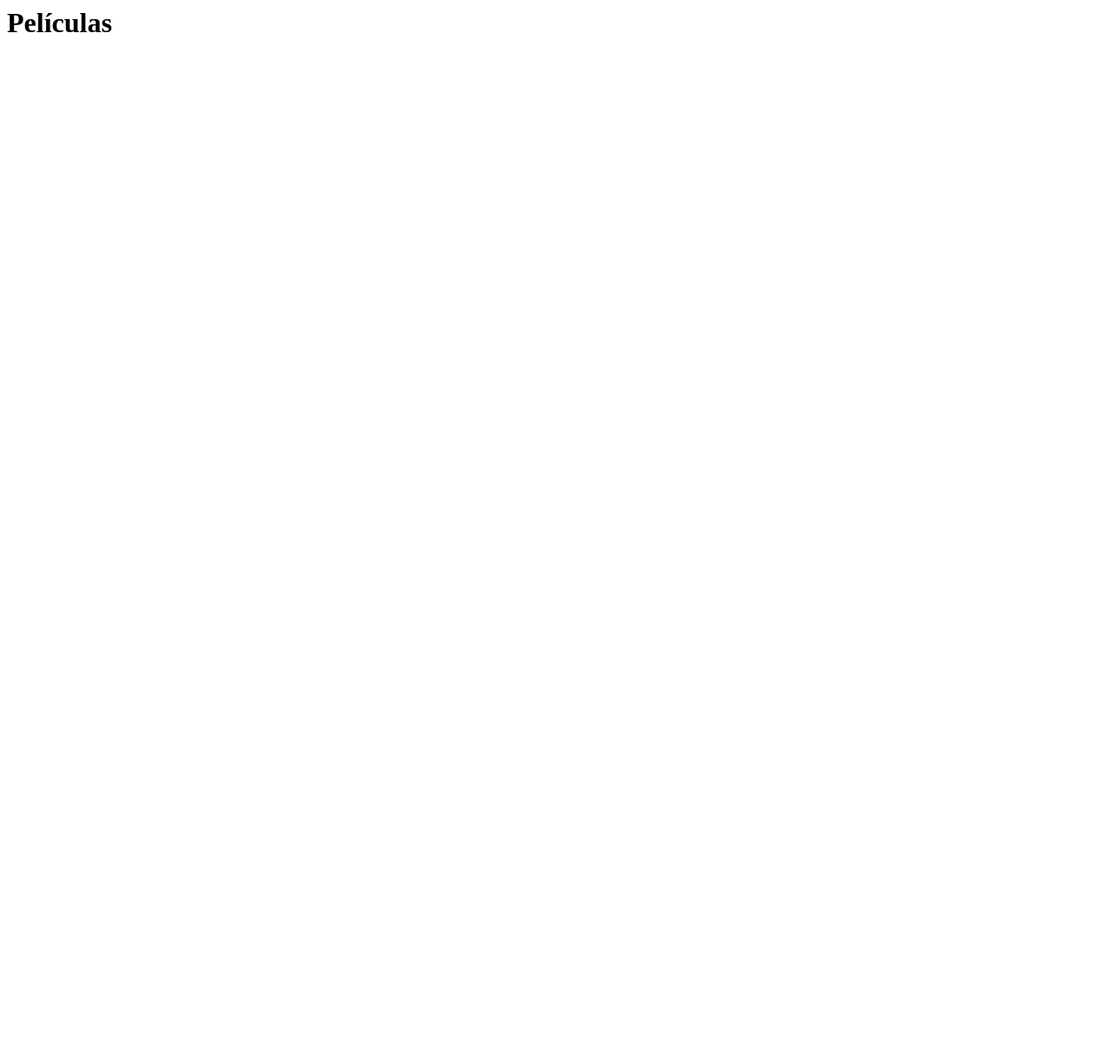
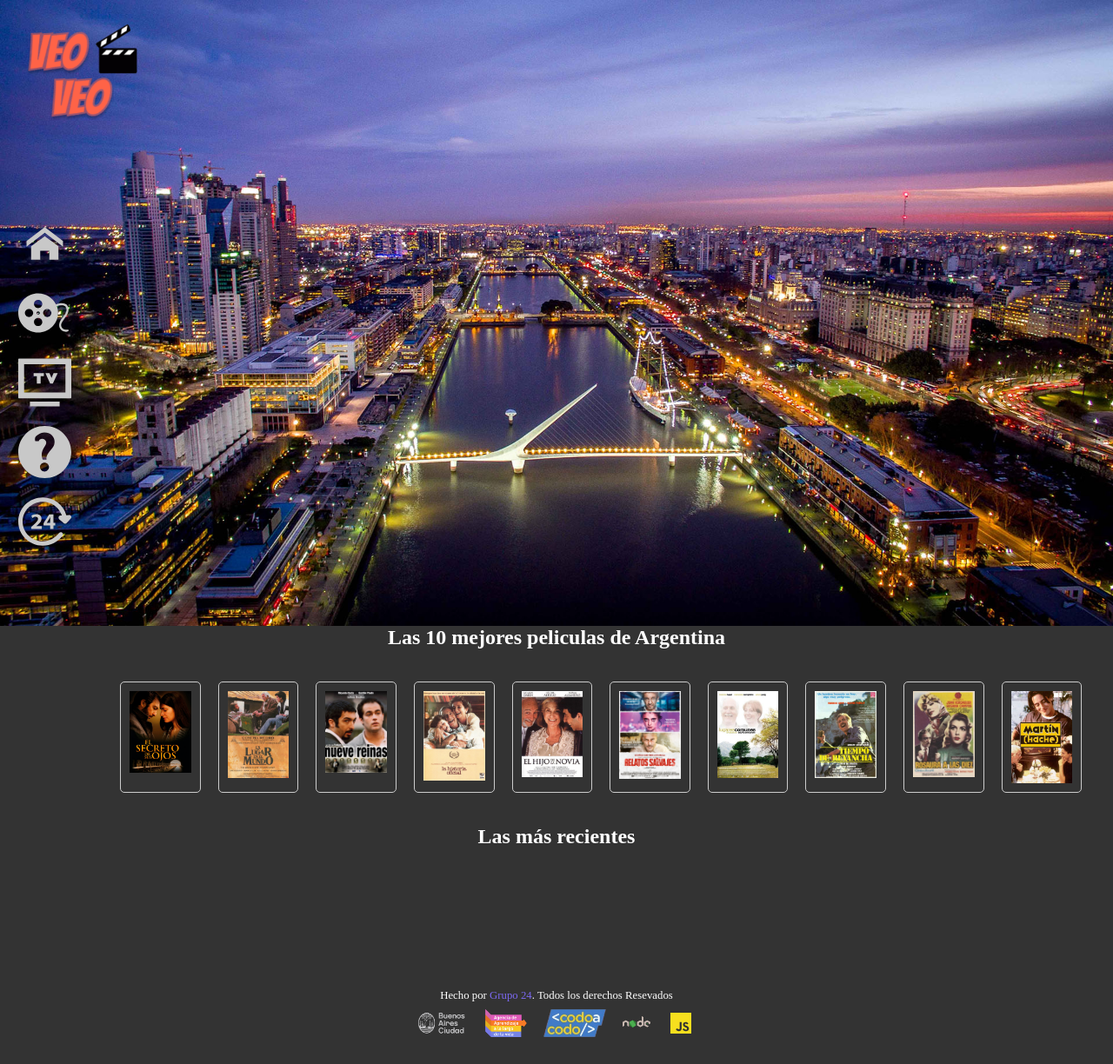
Before and after one commit to Gustavo-F-E/nodeJS, a plain HTML site: page pages/peliculas.html in a window 1280 px wide. Shown: the whole page at 87% size. Before the commit the page ends 800 px from the top, so only its background shows below. Drawn offline with Linux system fonts and the light colour scheme.

Commit message:
Actualizacion de peliculas
Se sube la vista de peliculas con las peliculas mas vistas y recientes.

```diff
--- /dev/null
+++ b/CSS/peliculas/card.css
@@ -0,0 +1,48 @@
+.card{
+    width: 300px !important;
+    border: 1px solid #ccc;
+    border-radius: 5px;
+    overflow: hidden;
+    margin: 10px !important;
+    display: inline-block;
+}
+@media screen and (min-width: 576px) and (max-width: 991px) {
+    .container{
+        display: flex !important;
+        margin-right: 15% !important;
+
+    }
+  }
+
+  @media screen and (min-width: 992px) {
+    .container{
+        display: flex !important;
+        margin-left: 10% !important;
+        margin-right: 2%;
+    }
+}
+
+
+.card img{
+    width: 100%!important;
+    height: auto;
+}
+
+.card-content{
+    padding: 10px;
+}
+
+.card-content h3{
+    margin-top: 0;
+}
+
+.menu{
+    width: inherit;
+    display: flex;
+    flex-direction: column;
+    justify-content:space-between;
+    align-items:center;
+    text-align: left;
+    padding: 2rem;
+    min-height: 100vh;
+  }
--- /dev/null
+++ b/CSS/peliculas/peliculas_style.css
@@ -0,0 +1,47 @@
+/* Estilos generales */
+* {
+    padding: 0;
+    box-sizing: border-box;
+}
+
+html {
+    font-size: 1rem;
+    height: 100%;
+}
+
+body {
+    min-height: 120px;
+    min-width: 400px;
+    background-size: cover; /* Ajusta la imagen para que cubra todo el fondo */
+    background-position: top; /* Centra la imagen en el fondo */
+    background-repeat: no-repeat; /* Evita que la imagen se repita */
+}
+
+main {
+    min-height: 100px;
+}
+
+/* Regla para la imagen de fondo */
+ body {
+
+    background-size: cover; /* Ajusta la imagen para que cubra todo el fondo */
+    background-position: center; /* Centra la imagen en el fondo */
+    background-repeat: no-repeat; /* Evita que la imagen se repita */
+}
+ */
+
+
+/* Estilos para las tarjetas */
+.card {
+    /* Otras propiedades de estilo para la tarjeta */
+    transition: transform 0.3s ease; /* Agregamos una transición suave */
+}
+
+.card:hover {
+    transform: scale(1.05); /* Escalamos la tarjeta en un 5% al hacer hover */
+}
+
+.titulo {
+    color: white !important;
+    text-align: center !important;
+}
--- /dev/null
+++ b/JS/peliculas.js
@@ -0,0 +1,114 @@
+const peliculas = [
+  {
+    id: 1,
+    image: "../ASSETS/images/Peliculas/el_secreto_de_sus_ojos.jpg",
+    titulo: "El secreto de sus ojos",
+    descripcion: "comedia de una pelicula argentina",
+    link:  "https://www.youtube.com/watch?v=SOW5EfrTTsE&ab_channel=cinenacional"
+
+  },
+  {
+    id: 2,
+    image: "../ASSETS/images/Peliculas/Un_lugar_en_el_mundo.jpg",
+    titulo: "Un Lugar en el mundo",
+    descripcion: "comedia de una pelicula argentina",
+    link: "https://www.youtube.com/watch?v=d0eDO3lusC0&ab_channel=decine21"
+  },
+  {
+    id: 3,
+    image: "../ASSETS/images/Peliculas/9reinas.jpg",
+    titulo: "Nueve reinas",
+    descripcion: "comedia de una pelicula argentina",
+    link: "https://www.youtube.com/watch?v=I42JYVjQkPI&ab_channel=StarDistributionLatinoam%C3%A9rica"
+  },
+  {
+    id: 4,
+    image: "../ASSETS/images/Peliculas/La_historia_oficial-.jpg",
+    titulo: "La historia oficial",
+    descripcion: "comedia de una pelicula argentina",
+    link: "https://www.youtube.com/watch?v=BibM13-Jd8E&ab_channel=Lukanela"
+  },
+  {
+    id: 5,
+    image: "../ASSETS/images/Peliculas/El_hijo_de_la_novia.jpg",
+    titulo: "El hijo de la novia",
+    descripcion: "comedia de una pelicula argentina",
+    link: "https://www.youtube.com/watch?v=AoAU_eeSq4o&ab_channel=RescateAudiovisualArgentino"
+  },
+  {
+    id: 6,
+    image: "../ASSETS/images/Peliculas/relatos_salvajes.jpg",
+    titulo: "Relatos salvajes",
+    descripcion: "comedia de una pelicula argentina",
+    link:"https://www.youtube.com/watch?v=CzJM3jYKjAg&ab_channel=WarnerBros.PicturesEspa%C3%B1a"
+  },
+  {
+    id: 7,
+    image: "../ASSETS/images/Peliculas/Lugares_comunes.jpg",
+    titulo: "Lugares comunes",
+    descripcion: "comedia de una pelicula argentina",
+    link: "https://www.youtube.com/watch?v=xXQJbhcsAyI&ab_channel=cameo"
+  },
+  {
+    id: 8,
+    image: "../ASSETS/images/Peliculas/Tiempo_de_revancha.jpg",
+    titulo: "Tiempo de revancha",
+    descripcion: "comedia de una pelicula argentina",
+    link:"https://www.youtube.com/watch?v=f6fIawRcRxs&ab_channel=OdeonVOD"
+  },
+  {
+    id: 9,
+  image: "../ASSETS/images/Peliculas/Rosaura_a_las_diez.jpg",
+  titulo: "Rosaura a las diez",
+  descripcion: "comedia de una pelicula argentina",
+  link: "https://www.youtube.com/watch?v=gltR19O0q1Q&ab_channel=ElencoestableGurruchaga"
+ },
+{
+ id: 10,
+image: "../ASSETS/images/Peliculas/martin_hache.jpg",
+titulo: "Martin (Hache)",
+descripcion: "comedia de una pelicula argentina",
+link:"https://www.youtube.com/watch?v=cUQIHRV3Vlc&ab_channel=645JorgeVar"
+},
+];
+
+try {
+    const container = document.getElementById("container");
+    peliculas.forEach((pelicula) => {
+        const card = document.createElement("div");
+        card.classList.add("card");
+
+        // Crear enlace para el trailer
+        const enlaceTrailer = document.createElement("a");
+        enlaceTrailer.href = pelicula.link; // Enlace al trailer
+        enlaceTrailer.target = "_blank"; // Abrir en una nueva pestaña
+
+        const image = document.createElement("img");
+        image.src = pelicula.image;
+        image.alt = pelicula.titulo;
+
+        const contenido = document.createElement("div");
+        contenido.classList.add("card-content");
+
+        const titulo = document.createElement("h3");
+        titulo.textContent = pelicula.titulo;
+
+        const descripcion = document.createElement("p");
+        descripcion.textContent = pelicula.descripcion;
+
+        //contenido.appendChild(titulo);
+        //contenido.appendChild(descripcion);
+
+        // Agregar la imagen dentro del enlace
+        enlaceTrailer.appendChild(image);
+
+        // Agregar el enlace al contenido de la tarjeta
+        contenido.appendChild(enlaceTrailer);
+
+        card.appendChild(contenido);
+
+        container.appendChild(card);
+    });
+} catch (error) {
+    console.log(error);
+}
--- a/pages/peliculas.html
+++ b/pages/peliculas.html
@@ -1 +1,73 @@
 <h1>Películas</h1>
+<!DOCTYPE html>
+<html lang="es">
+
+<head>
+    <meta charset="UTF-8">
+    <meta name="viewport" content="width=device-width, initial-scale=1.0">
+    <title>Veo veo</title>
+    <link rel="stylesheet" href="../CSS/peliculas/peliculas_style.css">
+    <link rel="stylesheet" href="../CSS/index/styles.css">
+    <link rel="stylesheet" href="../CSS/peliculas/card.css">
+    <link rel="icon" type="./image/x-icon" href="../ASSETS/favicon/clapperboard 1.png">
+</head>
+
+<body>
+    <header>
+        <h1>Las 10 mejores peliculas Argentina</h1>
+    </header>
+    <main>
+        <section>
+            <img src="../ASSETS/Imagenes/Buenos-Aires/ciudad.jpg" alt="Ciudad">
+        </section>
+        <section id="banner" class="titulo">
+            <div>
+                <h2>Las 10 mejores peliculas de Argentina<br><br></h2>
+            </div>
+        </section>
+        <section id="logo"><img src="../ASSETS/images/logo_veo_veo.png" alt="logo veo veo"></section>
+        <nav>
+            <ul>
+                <li>
+                <div class="container" id="container">
+                </div>
+                </li>
+            </ul>
+        </nav>
+        <section id="recientes" class="titulo">
+            <div>
+                <h2><br>Las más recientes<br></h2>
+            </div>
+        </section>
+    </main>
+    <aside>
+        <nav>
+            <ul id="menu">
+                <li><a href="../#home" title="home"><img class="svg_menu" src="../ASSETS/svg/home.svg" alt="home"></a>
+                </li>
+                <li><a href="../pages/peliculas.html" title="Películas"><img class="svg_menu"
+                            src="../ASSETS/svg/peliculas.svg" alt="Peliculas"></a></li>
+                <li><a href="../pages/series.html" title="Series de TV"><img class="svg_menu"
+                            src="../ASSETS/svg/series-TV.svg" alt="Series de TV"></a></li>
+                <li><a href="../pages/contacto.html" title="Contacto"><img class="svg_menu"
+                            src="../ASSETS/svg/contacto_preguntas.svg" alt="Contacto, consultas"></a></li>
+                <li><a href="../pages/grupo_24.html" title="Grupo 24"><img class="svg_menu"
+                            src="../ASSETS/svg/grupo_24.svg" alt="Grupo 24"></a></li>
+            </ul>
+        </nav>
+    </aside>
+
+    <footer>
+        <div>Hecho por <a id="g24" href="../pages/grupo_24.html" target="_blank" rel="noopener noreferrer"> Grupo
+                24</a>. Todos los derechos Resevados</div>
+        <div>
+            <img class="img-footer" src="../ASSETS/images/Buenos_Aires_Ciudad2.png" alt="">
+            <img class="img-footer" src="../ASSETS/images/Agencia_de_aprendizaje.png" alt="">
+            <img class="img-footer" src="../ASSETS/images/logo_codo_a_codo.png" alt="">
+            <img class="img-footer" src="../ASSETS/svg/nodejs.svg" alt="">
+            <img class="img-footer" src="../ASSETS/svg/javascript.svg" alt="">
+        </div>
+    </footer>
+    <script src="../JS/peliculas.js"></script>
+</body>
+</html>
```
Also changed, not shown: ASSETS/images/Peliculas/9reinas.jpg (added), ASSETS/images/Peliculas/El_hijo_de_la_novia.jpg (added), ASSETS/images/Peliculas/La_historia_oficial-.jpg (added), ASSETS/images/Peliculas/Lugares_comunes.jpg (added), ASSETS/images/Peliculas/Rosaura_a_las_diez.jpg (added), ASSETS/images/Peliculas/Tiempo_de_revancha.jpg (added), ASSETS/images/Peliculas/Un_lugar_en_el_mundo.jpg (added), ASSETS/images/Peliculas/el_secreto_de_sus_ojos.jpg (added), ASSETS/images/Peliculas/martin_hache.jpg (added), ASSETS/images/Peliculas/relatos_salvajes.jpg (added).
